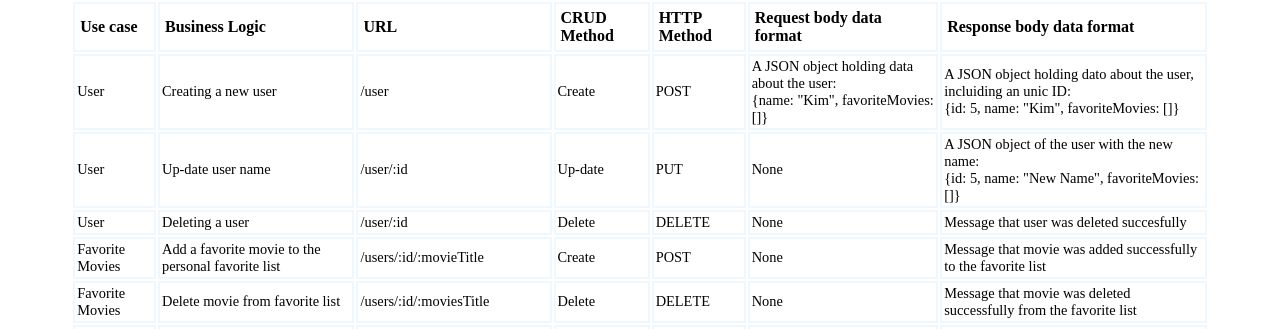
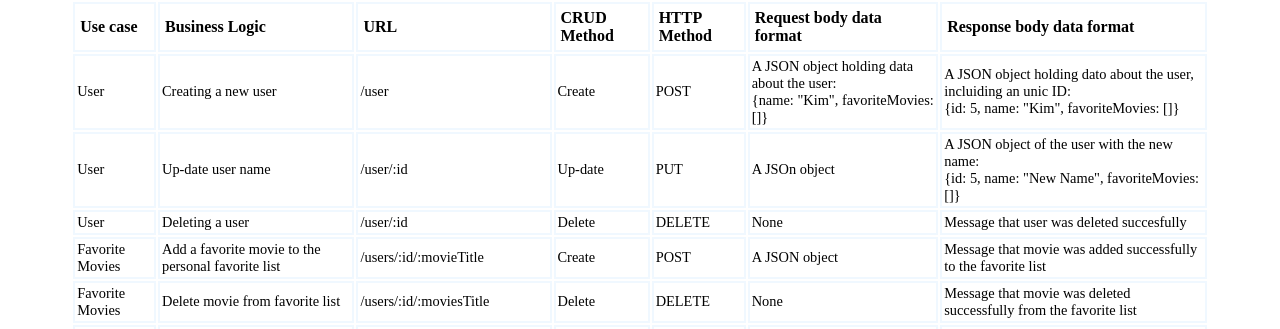
Before and after one commit to AKeWeb/movie_api, a website: page public/documentation.html in a window 1280 px wide. Shown: the part 307-636 px from the top of the page. Drawn offline with Linux system fonts and the light colour scheme.

Commit message:
Update documentation.html

```diff
--- a/public/documentation.html
+++ b/public/documentation.html
@@ -60,7 +60,7 @@
           <td>/user/:id</td>
           <td>Up-date</td>
           <td>PUT</td>
-          <td>None</td>
+          <td>A JSOn object</td>
           <td>
             A JSON object of the user with the new name:
             <br />
@@ -84,7 +84,7 @@
           <td>/users/:id/:movieTitle</td>
           <td>Create</td>
           <td>POST</td>
-          <td>None</td>
+          <td>A JSON object</td>
           <td>
             Message that movie was added successfully to the favorite list
           </td>
```
